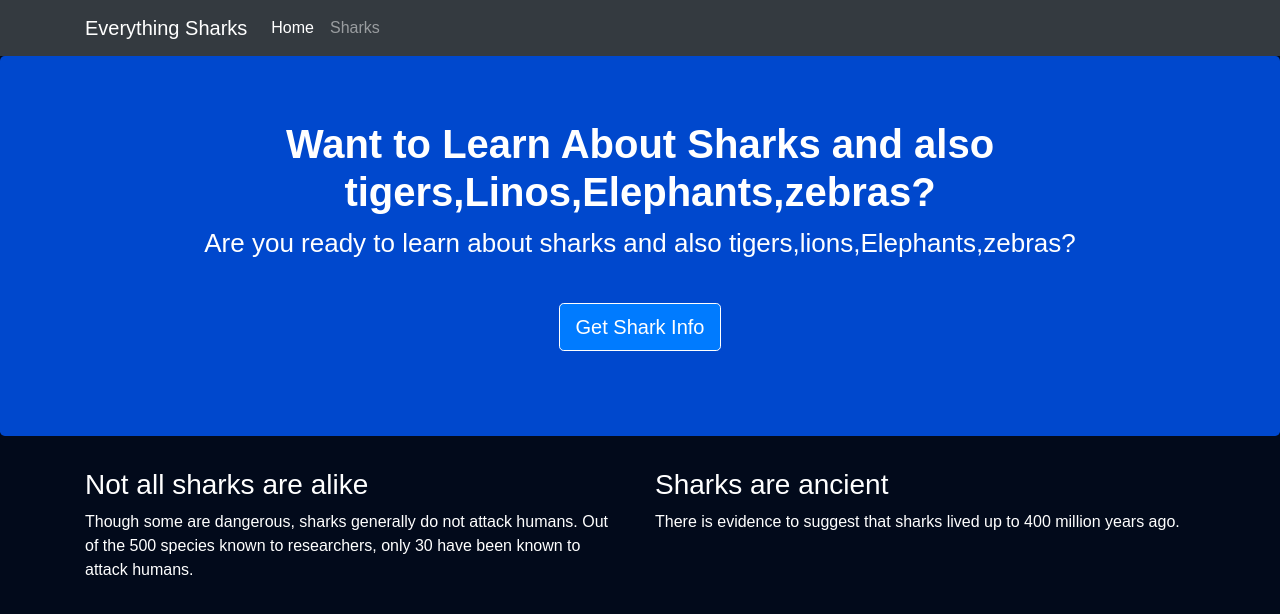
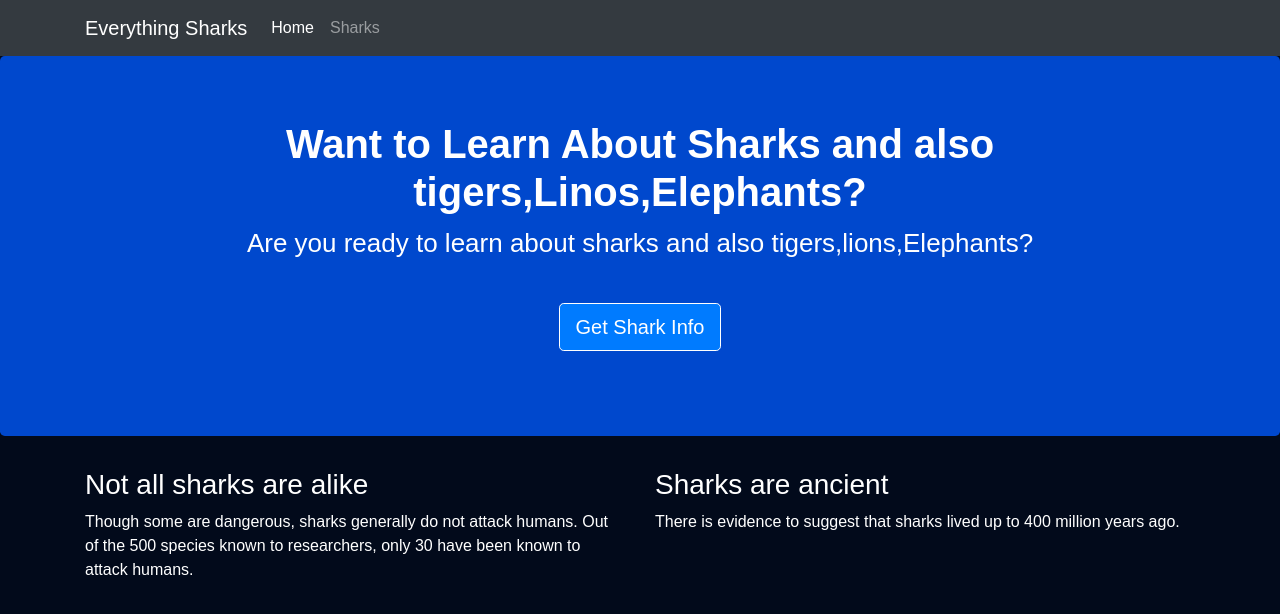
Before and after one commit to boddusaiprakash123/nodejs-application-deployment, a website: page views/index.html in a window 1280 px wide. Drawn offline with nearby package versions, Linux system fonts and the light colour scheme.

Commit message:
Update index.html
my 6th commit

```diff
--- a/views/index.html
+++ b/views/index.html
@@ -30,8 +30,8 @@
 
     <div class="jumbotron">
         <div class="container">
-            <h1>Want to Learn About Sharks and also tigers,Linos,Elephants,zebras?</h1>
-            <p>Are you ready to learn about sharks and also tigers,lions,Elephants,zebras?</p>
+            <h1>Want to Learn About Sharks and also tigers,Linos,Elephants?</h1>
+            <p>Are you ready to learn about sharks and also tigers,lions,Elephants?</p>
             <br>
             <p><a class="btn btn-primary btn-lg" href="/sharks" role="button">Get Shark Info</a></p>
         </div>
```
